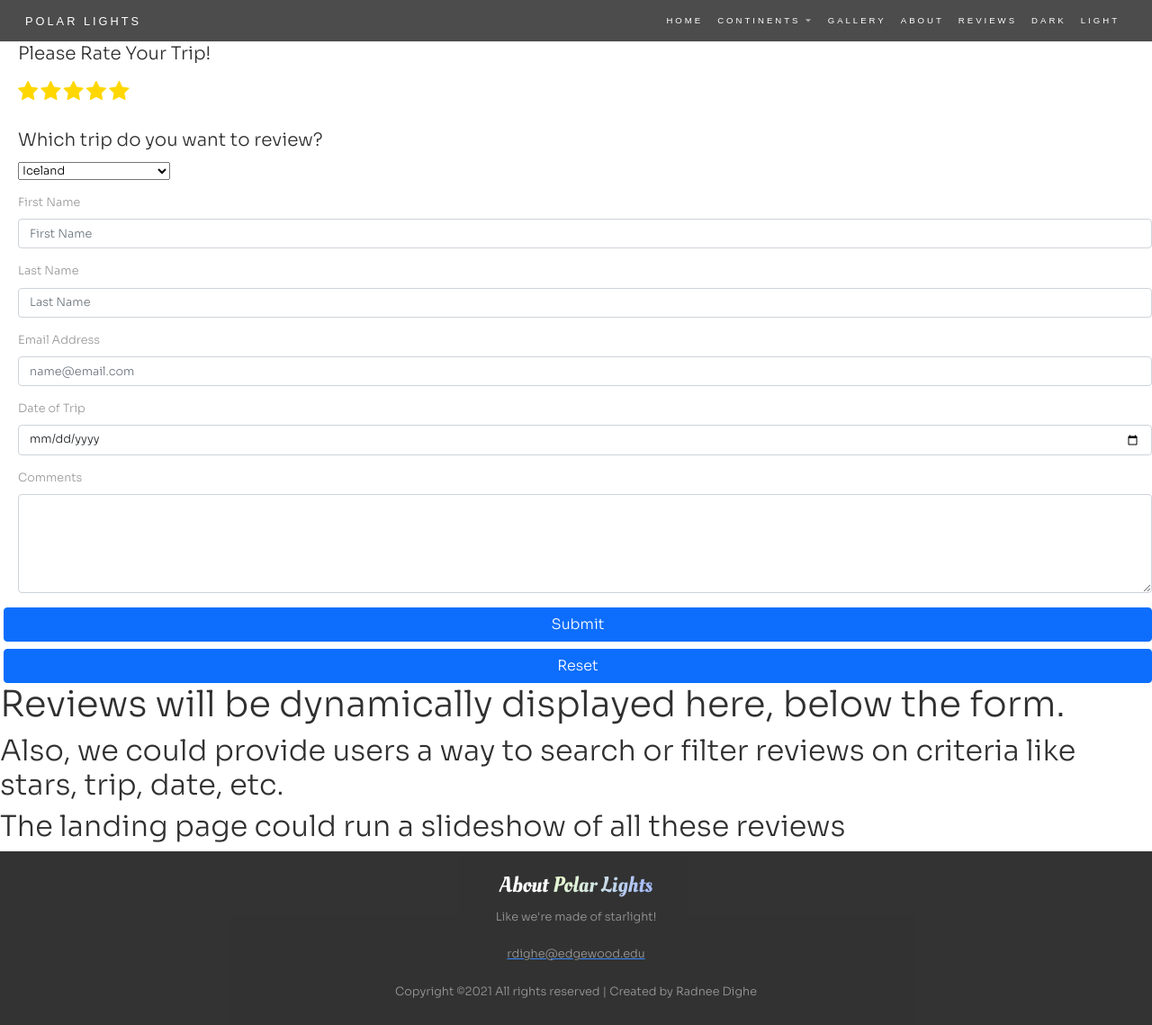
After one commit to RaymondWhitfield/travel-cms, a PHP site: page /Reviews.html in a window 1280 px wide. The commit adds this page. Shown: the whole page at 90% size. Run offline with PHP 8.4, Linux system fonts and the light colour scheme.

Commit message:
Dark Mode, Reviews.html, navbar updates

```diff
--- /dev/null
+++ b/Reviews.html
@@ -0,0 +1,219 @@
+<!DOCTYPE html>
+<html>
+    <head><title>Polar Lights | Reviews</title>
+        <!--
+			* Linking Bootstrap CSS file
+		-->
+        <link rel="stylesheet" href="https://cdn.jsdelivr.net/npm/bootstrap@4.5.3/dist/css/bootstrap.min.css" integrity="sha384-TX8t27EcRE3e/ihU7zmQxVncDAy5uIKz4rEkgIXeMed4M0jlfIDPvg6uqKI2xXr2" crossorigin="anonymous">
+		<link href="https://cdn.jsdelivr.net/npm/bootstrap@5.0.2/dist/css/bootstrap.min.css" rel="stylesheet" integrity="sha384-EVSTQN3/azprG1Anm3QDgpJLIm9Nao0Yz1ztcQTwFspd3yD65VohhpuuCOmLASjC" crossorigin="anonymous">
+		<script src="https://cdn.jsdelivr.net/npm/bootstrap@5.0.2/dist/js/bootstrap.bundle.min.js" integrity="sha384-MrcW6ZMFYlzcLA8Nl+NtUVF0sA7MsXsP1UyJoMp4YLEuNSfAP+JcXn/tWtIaxVXM" crossorigin="anonymous"></script>
+
+        <!--
+			* Importing Google fonts
+		-->
+		<style>@import url('https://fonts.googleapis.com/css2?family=Sora:wght@300&display=swap');</style>
+		<style>@import url('https://fonts.googleapis.com/css2?family=Quicksand:wght@500&display=swap');</style>
+		<style>@import url('https://fonts.googleapis.com/css2?family=Oleo+Script&display=swap');</style>
+		<link rel="stylesheet" href="https://cdnjs.cloudflare.com/ajax/libs/font-awesome/4.7.0/css/font-awesome.min.css">
+
+		<!--
+			* Linking Polar Lights project specific CSS file
+		-->
+		<link id = "style" rel="stylesheet" href="style.css">
+        <link id="active-stylesheet" href="" rel="stylesheet" type="text/css"/>
+        <style>
+            .star-input {
+            display: none;
+            }
+
+            .star {
+            color: gold;
+            font-size:x-large;
+            }
+
+            .star-input:checked + .star ~ .star {
+            color: grey;
+            }
+        </style>
+
+		<!--
+			* Linking Polar Lights project specific JavaScript file
+		-->
+	    <script src="script.js"></script>
+        <script src="https://ajax.googleapis.com/ajax/libs/jquery/3.5.1/jquery.min.js"></script>
+        <script>
+            $(document).ready(function(){
+                const form = document.querySelector("form");
+                form.addEventListener('submit', event => {
+                    const formData = new FormData(event.target);
+                    const rating = formData.get('rating');
+                    console.log(rating);
+                    event.preventDefault();
+            });
+        });
+        </script>
+
+    </head>
+
+    <body>
+
+        <!--
+		* Navigation bar using Bootstrap's in-built navigation section
+	-->
+
+	<nav class = "navbar navbar-expand-lg navbar-dark bg-dark">
+		<div class = "container-fluid">
+			<!--
+				* Heading for website
+			-->
+			<a class = "navbar-brand" href="index.html">POLAR LIGHTS</a>
+			<div>
+				<!--
+					* Navigation menu as unordered list, each list item has specific padding using Bootstrap class
+				-->
+				<button class="navbar-toggler" type="button" data-bs-toggle="collapse" data-bs-target="#navbarSupportedContent" aria-controls="navbarSupportedContent" aria-expanded="false" aria-label="Toggle navigation">
+					<span class="navbar-toggler-icon"></span>
+				  </button>
+				<div class="collapse navbar-collapse" id="navbarSupportedContent">
+					<ul class="navbar-nav">
+					<li><a href="index.html" class="nav-link"><span>HOME</span></a></li>
+
+
+					<li>
+						<div class="dropdownDiv">
+							<button class="dropdownBtn nav-link"><span>CONTINENTS</span>
+								<i class="fa fa-caret-down"></i>
+							</button>
+							<div class="dropdown-content">
+								<a href="Antarctica.html" class="dropdown-item"><span>ANTARCTICA</span></a>
+								<a href="Europe.html" class="dropdown-item"><span>EUROPE</span></a>
+								<a href="NorthAmerica.html" class="dropdown-item"><span>NORTH AMERICA</span></a>
+								<a href="Oceania.html" class="dropdown-item"><span>OCEANIA</span></a>
+								<a href="SouthAmerica.html" class="dropdown-item"><span>SOUTH AMERICA</span></a>
+							</div>
+						</div>
+					</li>
+					<li><a href="Gallery.html" class="nav-link"><span>GALLERY</span></a></li>
+					<li><a href="About.html" class="nav-link"><span>ABOUT</span></a></li>
+                    <li><a href="Reviews.html"class="nav-link"><span>REVIEWS</span></a></li>
+					<li><a class="nav-link changeCSS" data-stylesheet="darkMode.css"><span>DARK</span></a></li>
+					<li><a class="nav-link changeCSS" data-stylesheet="style.css"><span>LIGHT</span></a></li>
+					</ul>
+				</div>
+			</div>
+		</div>
+	</nav>
+
+    <!--User Reviews Form-->
+
+        <form class="mt-5 ml-1"id="reviewForm">
+
+            <!--Div that contains star ratings with values 1 - 5 -->
+
+            <label class="mb-1 ml-3"><h5>Please Rate Your Trip!</h5></label>
+
+            <!--Star Rating-->
+
+            <div class="mb-3 ml-3" id="rating">
+                <input type="radio" class="star-input" name="rating" id="star-1" value="1">
+                <label for="star-1" class="star"><i class="fa fa-star"></i></label>
+                <input type="radio" class="star-input" name="rating" id="star-2" value="2">
+                <label for="star-2" class="star"><i class="fa fa-star"></i></label>
+                <input type="radio" class="star-input" name="rating" id="star-3" value="3">
+                <label for="star-3" class="star"><i class="fa fa-star"></i></label>
+                <input type="radio" class="star-input" name="rating" id="star-4" value="4">
+                <label for="star-4" class="star"><i class="fa fa-star"></i></label>
+                <input type="radio" class="star-input" name="rating" id="star-5" value="5" checked>
+                <label for="star-5" class="star"><i class="fa fa-star"></i></label>
+            </div>
+
+            <!--Div with dropdown list of trips for user reviews -->
+
+            <label class="mb-1 ml-3"><h5>Which trip do you want to review?</h5></label>
+            <div class="mb-3 ml-3" id="tripChoice">
+                <select name="trips" id="trips">
+                    <optgroup label="European Trips">
+                        <option>Iceland</option>
+                        <option>Norway</option>
+                    </optgroup>
+                    <optgroup label="North American Trips">
+                        <option>Canada</option>
+                        <option>United States</option>
+                    </optgroup>
+                    <optgroup label="Oceania Trips">
+                        <option>Australia</option>
+                        <option>New Zealand</option>
+                    </optgroup>
+                    <optgroup label="South American Trips">
+                        <option>Argentina</option>
+                        <option>The Falkland Islands</option>
+                        <option>South Georgia Island</option>
+                    </optgroup>
+                    <option>Antartica</option>
+                </select>
+            </div>
+
+
+            <div class="mb-3 ml-3">
+                <label for="firstName" class="form-label">First Name</label>
+                <input type="text" class="form-control" id="firstName" placeholder="First Name">
+            </div>
+            <div class="mb-3 ml-3">
+                <label for="lastName" class="form-label">Last Name</label>
+                <input type="text" class="form-control" id="lastName" placeholder="Last Name">
+            </div>
+            <div class="mb-3 ml-3">
+                <label for="email" class="form-label">Email Address</label>
+                <input type="email" class="form-control" id="email" placeholder="name@email.com">
+            </div>
+            <div class="mb-3 ml-3">
+                <label for="date" class="form-label">Date of Trip</label>
+                <input type="date" class="form-control" id="date" placeholder="Date of Trip">
+            </div>
+            <div class="mb-3 ml-3">
+                <label for="comment" class="form-label">Comments</label>
+                <textarea class="form-control" id="comment" rows="5"></textarea>
+            </div>
+
+            <div class="d-grid gap-2">
+                <input class="btn btn-primary" type="submit" value="Submit">
+                <input class="btn btn-primary" type="reset" value="Reset">
+              </div>
+
+        </form>
+
+        <!--Area to display user submitted reviews,
+            fetch data from database to display dynamically-->
+        <div>
+            <h1>Reviews will be dynamically displayed here, below the form.</h1>
+            <h2>Also, we could provide users a way to search or filter reviews
+                on criteria like stars, trip, date, etc.
+            </h2>
+            <h2>The landing page could run a slideshow of all these reviews</h2>
+
+        </div>
+
+        <!--
+		* Page footer
+	-->
+        <footer>
+            <!--
+            * Div with top and bottom padding as well as centered text with Bootstrap class
+            -->
+            <div class="pt-4 pb-2 text-center">
+                <h4>About <span><a href="home.html">Polar Lights</a></span></h4>
+                <p>Like we're made of starlight!</p>
+                <p>
+                    <a href="mailto:rdighe@edgewood.edu"><span>rdighe@edgewood.edu</span></a>
+                </p>
+                <!--
+                    * Using JavaScript getFullYear function to get the current year from the Date function
+                -->
+                <p>
+                    Copyright &copy;<script>document.write(new Date().getFullYear());</script> All rights reserved | Created by Radnee Dighe
+                </p>
+            </div>
+        </footer>
+        <script src="script.js"></script>
+    </body>
+</html>
--- a/script.js
+++ b/script.js
@@ -1,16 +1,24 @@
-function toggleDark(){
-	var style = document.getElementById("style");
-	if(style.href.match("style.css")){
-		style.href = "darkMode.css";
-	}
+/* Function to toggle between light and dark themes*/
+var buttons = document.getElementsByClassName("changeCSS");
+var activeSheet = document.getElementById("active-stylesheet");
+
+// Test to see if localStorage already has a value stored
+if (localStorage.getItem("lastActiveSheet")) {
+     activeSheet.setAttribute("href", localStorage.getItem("lastActiveSheet"));
 }
-function toggleLight(){
-	var style = document.getElementById("style");
-	if(style.href.match("darkMode.css")){
-		style.href = "style.css";
 
-	}
+// Assign the event lister to each button
+for (var i = 0; i < buttons.length; i++) {
+  buttons[i].addEventListener("click", switchStyle);
 }
+
+// Set the #active-stylesheet to be the light or dark stylesheet
+function switchStyle() {
+   var selectedSheet = this.getAttribute("data-stylesheet");
+   activeSheet.setAttribute("href", selectedSheet);
+   localStorage.setItem("lastActiveSheet", selectedSheet);
+}
+
 /* JS file for JavaScript code */
 
 var slideIndex = 0;
--- a/style.css
+++ b/style.css
@@ -15,12 +15,15 @@
   letter-spacing: 3px;
 }
 
-/* CSS class for Polar Lights navigation bar header */
+
+/* CSS class for Polar Lights navigation bar header*/
 .navbar-brand {
   font-size: 0.8rem;
   font-weight: 500;
   color: #FFFFFF;
 }
+
+
 
 /*
  * CSS class for navigation bar links
@@ -118,7 +121,7 @@
 /* CSS class for instagram section images */
 .insta-image {
   height: 200px;
-  width: 200px;
+  width: 100%;
   display: block;
 }
 
```
Also changed, not shown: About.html (+29 -12 lines), Antarctica.html (+29 -12 lines), Europe.html (+29 -12 lines), Gallery.html (+29 -12 lines), NorthAmerica.html (+29 -12 lines), Oceania.html (+29 -12 lines), SouthAmerica.html (+29 -12 lines), darkMode.css (+7 -6 lines), index.html (+42 -29 lines), 1 other file.
